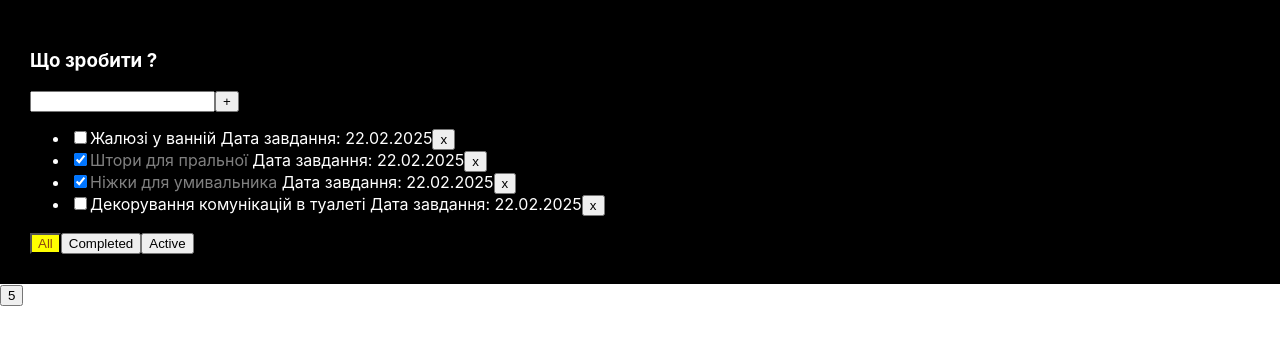
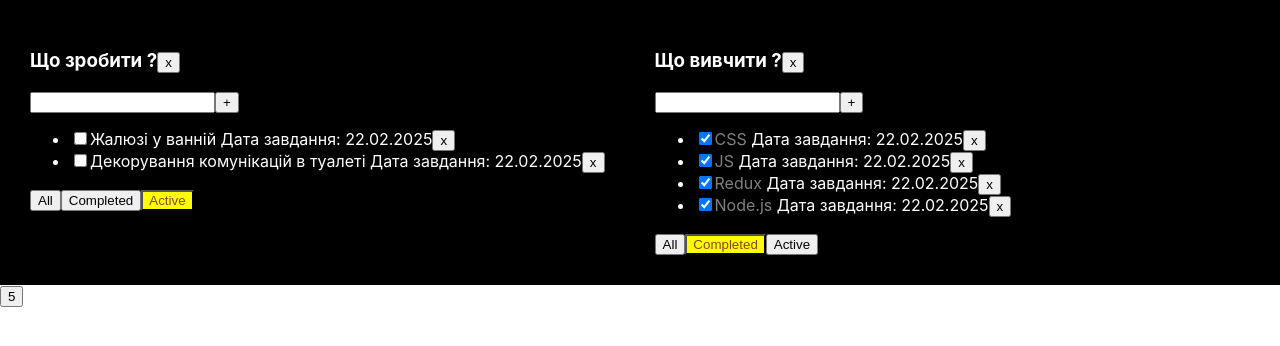
Before and after one commit to IvanSlivenko/todo-list-from-it-camasutra_v_2, a React (Create React App) app in the folder it-incubator-todolist-ts-video/: page / in a window 1280 px wide. Shown: the top 346 px of the page. Built offline with nearby package versions, Linux system fonts and the light colour scheme.

Commit message:
02-03-2025-14-23

```diff
--- a/it-incubator-todolist-ts-video/src/App.tsx
+++ b/it-incubator-todolist-ts-video/src/App.tsx
@@ -21,6 +21,13 @@
 
 export  type FilterValuesType = "all" | "completed" | "active";
 
+type TodolistType = {
+    id: string,
+    title: string,
+    filter: FilterValuesType
+
+}
+
 function App() {
 
 
@@ -36,68 +43,135 @@
     // let tasks = arr[0];
     // let setTask = arr[1];
 
-    let [tasks, setTasks] = useState<Array<TaskType>>([
-        {id: v1(), title: "Жалюзі у ванній", isDone: false, period: " 22.02.2025"},
-        {id: v1(), title: "Штори для пральної", isDone: true, period: " 22.02.2025"},
-        {id: v1(), title: "Ніжки для умивальника", isDone: true, period: " 22.02.2025"},
-        {id: v1(), title: "Декорування комунікацій в туалеті", isDone: false, period: " 22.02.2025"}
+    // let [tasks1, setTasks] = useState<Array<TaskType>>([
+    //     {id: v1(), title: "Жалюзі у ванній", isDone: false, period: " 22.02.2025"},
+    //     {id: v1(), title: "Штори для пральної", isDone: true, period: " 22.02.2025"},
+    //     {id: v1(), title: "Ніжки для умивальника", isDone: true, period: " 22.02.2025"},
+    //     {id: v1(), title: "Декорування комунікацій в туалеті", isDone: false, period: " 22.02.2025"}
+    //
+    // ])
 
-    ])
 
     let [filter, setFilter] = useState<FilterValuesType>("all");
 
-    function removeTask(id: string) {
+    function removeTask(id: string, todolistId: string) {
+        let tasks = tasksObj[todolistId];
         let filteredTasks = tasks.filter(t => t.id !== id)
-        setTasks(filteredTasks)
+        tasksObj[todolistId]=filteredTasks;
+        setTasks(tasksObj)
     }
 
-    function addTask(currentTitle: string) {
+    function addTask(currentTitle: string, todolistId: string) {
         let newTask = {
             id: v1(),
             title: currentTitle,
             isDone: false,
             period: "25.02.2025"
         };
+        let tasks = tasksObj[todolistId];
         let newTasks = [newTask, ...tasks]
-        setTasks(newTasks);
+        tasksObj[todolistId] = newTasks
+        setTasks({...tasksObj});
     }
 
-    function changeStatus(taskId: string, status: boolean) {
+    function changeStatus(taskId: string, status: boolean, todolistId: string) {
+        let tasks = tasksObj[todolistId];
+
+        if (!tasks) {
+            console.error(`Tasks list for todolistId ${todolistId} not found!`);
+            return;
+        }
+
         let task = tasks.find(t => t.id === taskId);
+
         if (task) {
             task.isDone = status;
+            setTasks({...tasksObj});
+            // tasksObj[todolistId]=[...tasksObj]
+        } else {
+            console.error(`Task with ID ${taskId} not found in todolist ${todolistId}`);
         }
-        setTasks([...tasks]);
+
+
 
     }
 
 
-    function changeFilter(value: FilterValuesType) {
-        setFilter(value)
+    function changeFilter(value: FilterValuesType, todolistId: string) {
+        let todolist = todolists.find(tl => tl.id === todolistId);
+        if (todolist) {
+            todolist.filter = value;
+            setTodolists([...todolists])
+        }
     }
 
-    let tasksForTodolist = tasks;
-    if (filter === "completed") {
-        tasksForTodolist = tasks.filter(t => t.isDone === true)
+    let todolistId1 = v1();
+    let todolistId2 = v1();
+
+    let [todolists, setTodolists] = useState<Array<TodolistType>>([
+        {id: todolistId1, title: "Що зробити ?", filter: "active"},
+        {id: todolistId2, title: "Що вивчити ?", filter: "completed"}
+    ]);
+
+    let removeTodolist =(todolistId: string)=>{
+        let filteredTodolist = todolists.filter(tl=>tl.id !== todolistId);
+        setTodolists(filteredTodolist);
+        delete tasksObj[todolistId];
+        setTasks({...tasksObj});
     }
-    if (filter === "active") {
-        tasksForTodolist = tasks.filter(t => t.isDone === false)
-    }
+
+    let [tasksObj, setTasks] = useState({
+        [todolistId1]: [
+            {id: v1(), title: "Жалюзі у ванній", isDone: false, period: " 22.02.2025"},
+            {id: v1(), title: "Штори для пральної", isDone: true, period: " 22.02.2025"},
+            {id: v1(), title: "Ніжки для умивальника", isDone: true, period: " 22.02.2025"},
+            {id: v1(), title: "Декорування комунікацій в туалеті", isDone: false, period: " 22.02.2025"}
+        ],
+
+        [todolistId2]: [
+            {id: v1(), title: "HTML", isDone: false, period: " 22.02.2025"},
+            {id: v1(), title: "CSS", isDone: true, period: " 22.02.2025"},
+            {id: v1(), title: "JS", isDone: true, period: " 22.02.2025"},
+            {id: v1(), title: "React", isDone: false, period: " 22.02.2025"},
+            {id: v1(), title: "Redux", isDone: true, period: " 22.02.2025"},
+            {id: v1(), title: "Node.js", isDone: true, period: " 22.02.2025"},
+            {id: v1(), title: "PGSQL", isDone: false, period: " 22.02.2025"}]
+    })
+
+    // if (filter === "active") {
+    //     let tasksForTodolist = tasks.filter(t => t.isDone === false)
+    // }
 
 
     return (
         <div className="App">
-            <TodoList
-                title="Що зробити ?"
-                tasks={tasksForTodolist}
-                removeTask={removeTask}
-                changeFilter={changeFilter}
-                addTask={addTask}
-                changeTaskStatus={changeStatus}
-                filter={filter}
 
+            {
+                todolists.map((tl) => {
 
-            />
+                    let tasksForTodolist = tasksObj[tl.id];
+                    if (tl.filter === "completed") {
+                        tasksForTodolist = tasksForTodolist.filter(t => t.isDone === true)
+                    }
+                    if (tl.filter === "active") {
+                        tasksForTodolist = tasksForTodolist.filter(t => t.isDone === false)
+                    }
+
+                    return <TodoList
+                        key={tl.id}
+                        id={tl.id}
+                        title={tl.title}
+                        tasks={tasksForTodolist}
+                        removeTask={removeTask}
+                        changeFilter={changeFilter}
+                        addTask={addTask}
+                        changeTaskStatus={changeStatus}
+                        removeTodolist={removeTodolist}
+                        filter={tl.filter}
+
+                    />
+                })
+            }
 
 
         </div>
--- a/it-incubator-todolist-ts-video/src/TodoList.tsx
+++ b/it-incubator-todolist-ts-video/src/TodoList.tsx
@@ -1,6 +1,7 @@
 import React, {ChangeEvent, KeyboardEvent, useState} from "react";
 import {isBooleanObject, isNumberObject} from "node:util/types";
 import {FilterValuesType} from "./App";
+import {log} from "node:util";
 
 export type TaskType = {
     id: string
@@ -11,13 +12,15 @@
 
 
 type PropsType = {
+    id: string,
     title: string,
     tasks: Array<TaskType>,
-    removeTask: (id: string) => void,
-    changeFilter: (value: FilterValuesType) => void,
-    addTask: (currentTitle: string) => void
-    changeTaskStatus: (taskId: string, status: boolean) => void
+    removeTask: (id: string, todolistId: string) => void,
+    changeFilter: (value: FilterValuesType, todolistId: string) => void,
+    addTask: (currentTitle: string, todolistId: string) => void
+    changeTaskStatus: (taskId: string, status: boolean, todolistId: string) => void
     filter: FilterValuesType
+    removeTodolist: (todolistId: string ) => void
 
 
 }
@@ -25,7 +28,7 @@
 export function TodoList(props: PropsType) {
 
     const [newTaskTitle, setNewTaskTitle] = useState("");
-    const [error, setError] = useState<string | null>(null)
+    const [error, setError] = useState<string | null>(null);
 
     const onNewTitleChange = (e: ChangeEvent<HTMLInputElement>) => {
         setNewTaskTitle(e.currentTarget.value)
@@ -44,7 +47,7 @@
         }
 
         if (e.key === "Enter") {
-            props.addTask(newTaskTitle);
+            props.addTask(newTaskTitle, props.id);
             setNewTaskTitle("");
 
         }
@@ -60,29 +63,34 @@
         if (newTaskTitle === "херня") {
             return;
         }
-        props.addTask(newTaskTitle);
+        props.addTask(newTaskTitle, props.id);
         setNewTaskTitle("");
         setError("");
     }
 
 
     const onAllClickFilter = () => {
-        props.changeFilter("all")
+        props.changeFilter("all", props.id)
     }
 
     const onCompletedClickFilter = () => {
-        props.changeFilter("completed")
+        props.changeFilter("completed", props.id)
     }
 
     const onActiveClickFilter = () => {
-        props.changeFilter("active")
+        props.changeFilter("active", props.id)
     }
 
+    const removeTodolist=(title: string)=>{
+        props.removeTodolist(props.id)
+    }
 
     return (
         <div>
-            <h3>{props.title} </h3>
+            <h3>{props.title}
+                <button onClick={()=>removeTodolist(props.title)} >x</button> </h3>
             <div>
+
                 <input
                     value={newTaskTitle}
                     onChange={onNewTitleChange}
@@ -98,12 +106,12 @@
                     props.tasks.map(t => {
 
                             const onRemoveHandler = () => {
-                                props.removeTask(t.id);
+                                props.removeTask(t.id, props.id);
                             }
 
                             const onChangeHandler = (e: ChangeEvent<HTMLInputElement>) => {
                                 // console.log(`буде змінено статус для задання ${t.title} на ${!e.currentTarget.checked}`);
-                                props.changeTaskStatus(t.id, e.currentTarget.checked)
+                                props.changeTaskStatus(t.id, e.currentTarget.checked, props.id)
                             }
                             return <li key={t.id}>
                                 <input
```
Also changed, not shown: it-incubator-todolist-ts-video/descriptions.txt.
